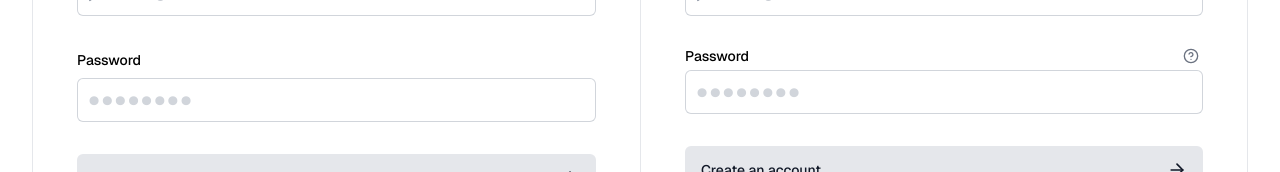
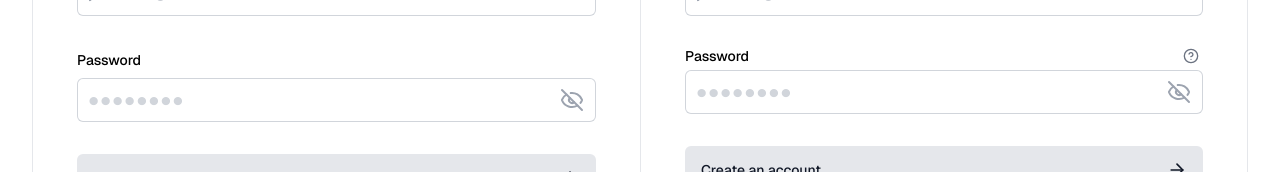
Before and after one commit to dlbarduzzi/platvids, a Next.js app: page / in a window 1280 px wide. Shown: the part 300-472 px from the top of the page. Built offline with nearby package versions, Linux system fonts and the light colour scheme; no server answers.

Commit message:
Add initial server action authentication

```diff
--- /dev/null
+++ b/src/app/(home)/_actions/signin.ts
@@ -0,0 +1,21 @@
+"use server"
+
+import type { SignInSchema } from "../_schemas/signin"
+
+import { delay } from "@/lib/utils"
+import { signInSchema } from "../_schemas/signin"
+
+export async function signIn(data: SignInSchema) {
+  try {
+    await delay(2000)
+    const parsed = signInSchema.safeParse(data)
+    if (!parsed.success) {
+      console.error(JSON.stringify(parsed.error.flatten().fieldErrors))
+      return
+    }
+    console.log("SUCCESS -", data)
+  } catch (error) {
+    console.error("ERROR -", error)
+    return
+  }
+}
--- /dev/null
+++ b/src/app/(home)/_actions/signup.ts
@@ -0,0 +1,21 @@
+"use server"
+
+import type { SignUpSchema } from "../_schemas/signup"
+
+import { delay } from "@/lib/utils"
+import { signUpSchema } from "../_schemas/signup"
+
+export async function signUp(data: SignUpSchema) {
+  try {
+    await delay(2000)
+    const parsed = signUpSchema.safeParse(data)
+    if (!parsed.success) {
+      console.error(JSON.stringify(parsed.error.flatten().fieldErrors))
+      return
+    }
+    console.log("SUCCESS -", data)
+  } catch (error) {
+    console.error("ERROR -", error)
+    return
+  }
+}
--- a/src/app/(home)/_components/signin.tsx
+++ b/src/app/(home)/_components/signin.tsx
@@ -1,9 +1,11 @@
 "use client"
 
-import { z } from "zod"
+import type { SignInSchema } from "../_schemas/signin"
+
 import { useForm } from "react-hook-form"
-import { ArrowRight } from "lucide-react"
+import { useState } from "react"
 import { zodResolver } from "@hookform/resolvers/zod"
+import { ArrowRight, Eye, EyeOff } from "lucide-react"
 
 import {
   FormControl,
@@ -17,14 +19,14 @@ import {
 import { Input } from "@/components/ui/input"
 import { Button } from "@/components/ui/button"
 
-const signInSchema = z.object({
-  email: z.string().email("Invalid email"),
-  password: z.string().min(1, { message: "Password is required" }),
-})
+import { cn } from "@/lib/utils"
 
-type SignInSchema = z.infer<typeof signInSchema>
+import { signIn } from "../_actions/signin"
+import { signInSchema } from "../_schemas/signin"
 
 export function SignInForm() {
+  const [showPassword, setShowPassword] = useState(false)
+
   const form = useForm<SignInSchema>({
     resolver: zodResolver(signInSchema),
     defaultValues: {
@@ -35,8 +37,10 @@ export function SignInForm() {
 
   const { errors, isSubmitting } = form.formState
 
-  function onSubmit(values: SignInSchema) {
-    console.log(values)
+  async function onSubmit(values: SignInSchema) {
+    setShowPassword(() => false)
+    // TODO: Get response and handle it (error, success, etc...)
+    await signIn(values)
   }
 
   return (
@@ -72,26 +76,49 @@ export function SignInForm() {
                 <div className="pb-1.5">
                   <FormLabel>Password</FormLabel>
                 </div>
+                <div className="relative">
                   <FormControl>
                     <Input
                       {...field}
-                    type="password"
-                    className="placeholder:text-xs placeholder:text-gray-300"
+                      type={showPassword ? "text" : "password"}
+                      // eslint-disable-next-line max-len
+                      className="pr-12 placeholder:text-[11px] placeholder:text-gray-300"
                       placeholder="● ● ● ● ● ● ● ●"
                       variant={!!errors.password ? "danger" : "default"}
                       disabled={isSubmitting}
                     />
                   </FormControl>
+                  <div className="absolute inset-y-0 right-0 flex items-center pr-3">
+                    <div
+                      role="button"
+                      onClick={() => setShowPassword(() => !showPassword)}
+                      className={cn(isSubmitting && "pointer-events-none")}
+                    >
+                      {showPassword ? (
+                        <Eye className="size-6 text-gray-400" />
+                      ) : (
+                        <EyeOff className="size-6 text-gray-400" />
+                      )}
+                    </div>
+                  </div>
+                </div>
                 <FormMessage />
               </FormItem>
             )}
           />
-          <Button type="submit" className="h-12 text-left">
+          <Button type="submit" disabled={isSubmitting} className="h-12 text-left">
             <span className="flex-1">Continue</span>
             <ArrowRight className="size-5" />
           </Button>
           <div>
-            <Button type="button" onClick={() => form.reset()}>
+            <Button
+              type="button"
+              disabled={isSubmitting}
+              onClick={() => {
+                setShowPassword(() => false)
+                form.reset()
+              }}
+            >
               Reset form
             </Button>
           </div>
--- a/src/app/(home)/_components/signup.tsx
+++ b/src/app/(home)/_components/signup.tsx
@@ -1,10 +1,20 @@
 "use client"
 
-import { z } from "zod"
+import type { SignUpSchema } from "../_schemas/signup"
+
 import { useForm } from "react-hook-form"
 import { useState } from "react"
 import { zodResolver } from "@hookform/resolvers/zod"
-import { ArrowRight, Check, Circle, CircleHelp, X as IconX } from "lucide-react"
+
+import {
+  ArrowRight,
+  Check,
+  Circle,
+  CircleHelp,
+  Eye,
+  EyeOff,
+  X as IconX,
+} from "lucide-react"
 
 import {
   FormControl,
@@ -19,71 +29,23 @@ import { Input } from "@/components/ui/input"
 import { Button } from "@/components/ui/button"
 import { Popover, PopoverContent, PopoverTrigger } from "@/components/ui/popover"
 
+import {
+  signUpSchema,
+  passwordHasNumber,
+  passwordHasSpecialChar,
+  passwordHasLowercaseLetter,
+  passwordHasUppercaseLetter,
+  PASSWORD_MIN_CHARS,
+  PASSWORD_MAX_CHARS,
+} from "../_schemas/signup"
+
+import { signUp } from "../_actions/signup"
+
 import { cn } from "@/lib/utils"
-
-const PASSWORD_MIN_CHARS = 8
-const PASSWORD_MAX_CHARS = 72
-
-function passwordHasNumber(value: string) {
-  return /[0-9]/.test(value)
-}
-
-function passwordHasSpecialChar(value: string) {
-  return /[!?@#$&^*_\-=+]/.test(value)
-}
-
-function passwordHasLowercaseLetter(value: string) {
-  return /[a-z]/.test(value)
-}
-
-function passwordHasUppercaseLetter(value: string) {
-  return /[A-Z]/.test(value)
-}
-
-const signUpSchema = z
-  .object({
-    email: z.string().min(1, "Email is required").email("Not a valid email"),
-    password: z
-      .string()
-      .min(1, "Password is required")
-      .min(PASSWORD_MIN_CHARS, {
-        message: `Password must be at least ${PASSWORD_MIN_CHARS} characters long`,
-      })
-      .max(PASSWORD_MAX_CHARS, {
-        message: `Password must be at most ${PASSWORD_MAX_CHARS} characters long`,
-      }),
-  })
-  .superRefine((input, ctx) => {
-    const passwordCheck = { isValid: true, message: "" }
-    if (passwordCheck.isValid && !passwordHasNumber(input.password)) {
-      passwordCheck.isValid = false
-      passwordCheck.message = "Password must contain at least 1 number"
-    }
-    if (passwordCheck.isValid && !passwordHasLowercaseLetter(input.password)) {
-      passwordCheck.isValid = false
-      passwordCheck.message = "Password must contain at least 1 lowercase character"
-    }
-    if (passwordCheck.isValid && !passwordHasUppercaseLetter(input.password)) {
-      passwordCheck.isValid = false
-      passwordCheck.message = "Password must contain at least 1 uppercase character"
-    }
-    if (passwordCheck.isValid && !passwordHasSpecialChar(input.password)) {
-      passwordCheck.isValid = false
-      passwordCheck.message = "Password must contain at least 1 special character"
-    }
-    if (!passwordCheck.isValid) {
-      ctx.addIssue({
-        code: z.ZodIssueCode.custom,
-        path: ["password"],
-        message: passwordCheck.message,
-      })
-    }
-  })
-
-type SignUpSchema = z.infer<typeof signUpSchema>
 
 export function SignUpForm() {
   const [openPopover, setOpenPopover] = useState(false)
+  const [showPassword, setShowPassword] = useState(false)
 
   const form = useForm<SignUpSchema>({
     resolver: zodResolver(signUpSchema),
@@ -96,8 +58,11 @@ export function SignUpForm() {
   const { errors, isSubmitting } = form.formState
   const passwordValue = form.watch("password")
 
-  function onSubmit(values: SignUpSchema) {
-    console.log(values)
+  async function onSubmit(values: SignUpSchema) {
+    setOpenPopover(() => false)
+    setShowPassword(() => false)
+    // TODO: Get response and handle it (error, success, etc...)
+    await signUp(values)
   }
 
   return (
@@ -187,29 +152,47 @@ export function SignUpForm() {
                     </PopoverContent>
                   </Popover>
                 </div>
+                <div className="relative">
                   <FormControl>
                     <Input
                       {...field}
-                    type="password"
-                    className="placeholder:text-xs placeholder:text-gray-300"
+                      type={showPassword ? "text" : "password"}
+                      // eslint-disable-next-line max-len
+                      className="pr-12 placeholder:text-[11px] placeholder:text-gray-300"
                       placeholder="● ● ● ● ● ● ● ●"
                       variant={!!errors.password ? "danger" : "default"}
                       disabled={isSubmitting}
                     />
                   </FormControl>
+                  <div className="absolute inset-y-0 right-0 flex items-center pr-3">
+                    <div
+                      role="button"
+                      onClick={() => setShowPassword(() => !showPassword)}
+                      className={cn(isSubmitting && "pointer-events-none")}
+                    >
+                      {showPassword ? (
+                        <Eye className="size-6 text-gray-400" />
+                      ) : (
+                        <EyeOff className="size-6 text-gray-400" />
+                      )}
+                    </div>
+                  </div>
+                </div>
                 <FormMessage />
               </FormItem>
             )}
           />
-          <Button type="submit" className="h-12 text-left">
+          <Button type="submit" disabled={isSubmitting} className="h-12 text-left">
             <span className="flex-1">Create an account</span>
             <ArrowRight className="size-5" />
           </Button>
           <div>
             <Button
               type="button"
+              disabled={isSubmitting}
               onClick={() => {
                 setOpenPopover(() => false)
+                setShowPassword(() => false)
                 form.reset()
               }}
             >
--- /dev/null
+++ b/src/app/(home)/_schemas/signin.ts
@@ -0,0 +1,8 @@
+import { z } from "zod"
+
+export const signInSchema = z.object({
+  email: z.string().email("Invalid email"),
+  password: z.string().min(1, { message: "Password is required" }),
+})
+
+export type SignInSchema = z.infer<typeof signInSchema>
--- /dev/null
+++ b/src/app/(home)/_schemas/signup.ts
@@ -0,0 +1,62 @@
+import { z } from "zod"
+
+export const PASSWORD_MIN_CHARS = 8
+export const PASSWORD_MAX_CHARS = 72
+
+export function passwordHasNumber(value: string) {
+  return /[0-9]/.test(value)
+}
+
+export function passwordHasSpecialChar(value: string) {
+  return /[!?@#$&^*_\-=+]/.test(value)
+}
+
+export function passwordHasLowercaseLetter(value: string) {
+  return /[a-z]/.test(value)
+}
+
+export function passwordHasUppercaseLetter(value: string) {
+  return /[A-Z]/.test(value)
+}
+
+export const signUpSchema = z
+  .object({
+    email: z.string().min(1, "Email is required").email("Not a valid email"),
+    password: z
+      .string()
+      .min(1, "Password is required")
+      .min(PASSWORD_MIN_CHARS, {
+        message: `Password must be at least ${PASSWORD_MIN_CHARS} characters long`,
+      })
+      .max(PASSWORD_MAX_CHARS, {
+        message: `Password must be at most ${PASSWORD_MAX_CHARS} characters long`,
+      }),
+  })
+  .superRefine((input, ctx) => {
+    const passwordCheck = { isValid: true, message: "" }
+    if (passwordCheck.isValid && !passwordHasNumber(input.password)) {
+      passwordCheck.isValid = false
+      passwordCheck.message = "Password must contain at least 1 number"
+    }
+    if (passwordCheck.isValid && !passwordHasLowercaseLetter(input.password)) {
+      passwordCheck.isValid = false
+      passwordCheck.message = "Password must contain at least 1 lowercase character"
+    }
+    if (passwordCheck.isValid && !passwordHasUppercaseLetter(input.password)) {
+      passwordCheck.isValid = false
+      passwordCheck.message = "Password must contain at least 1 uppercase character"
+    }
+    if (passwordCheck.isValid && !passwordHasSpecialChar(input.password)) {
+      passwordCheck.isValid = false
+      passwordCheck.message = "Password must contain at least 1 special character"
+    }
+    if (!passwordCheck.isValid) {
+      ctx.addIssue({
+        code: z.ZodIssueCode.custom,
+        path: ["password"],
+        message: passwordCheck.message,
+      })
+    }
+  })
+
+export type SignUpSchema = z.infer<typeof signUpSchema>
```
Lines whose indentation alone changed are shown as unchanged.
